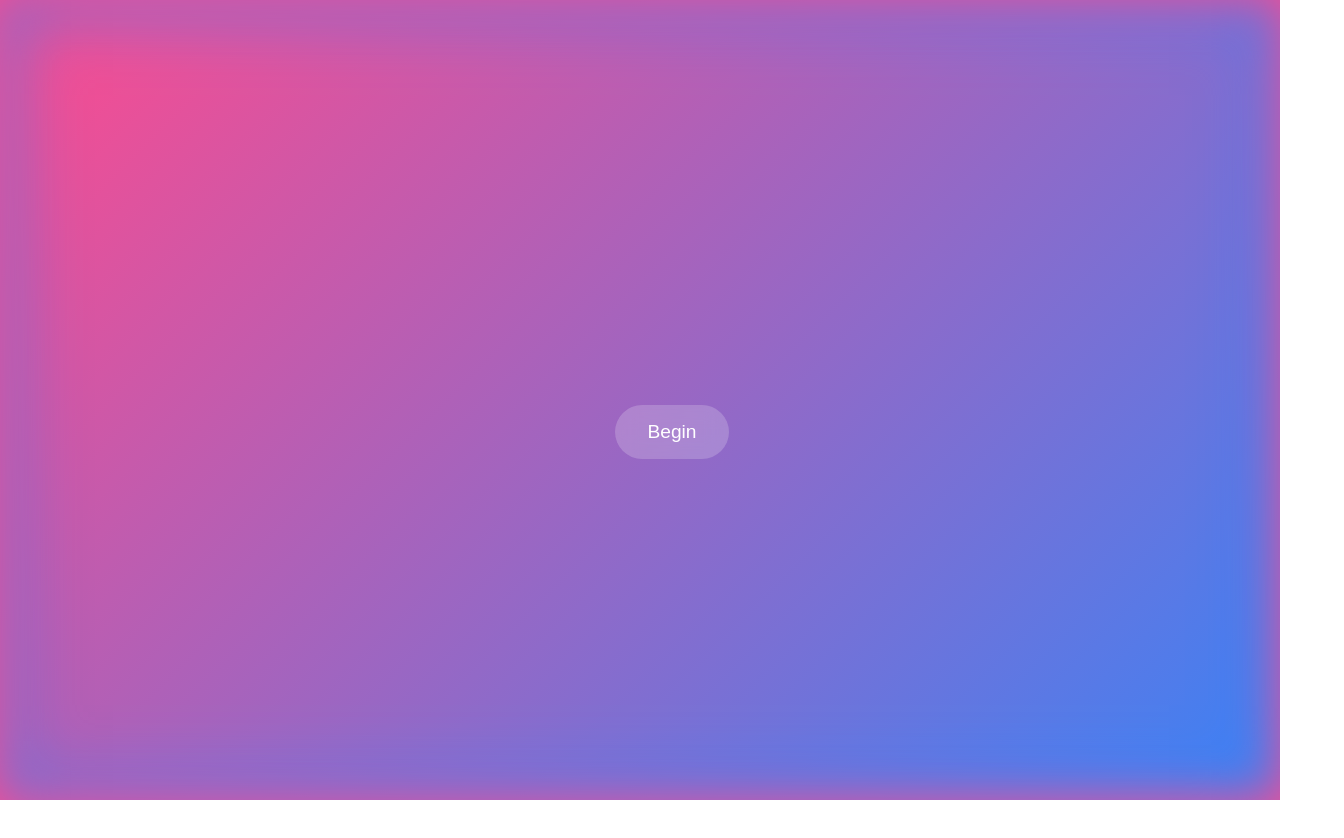
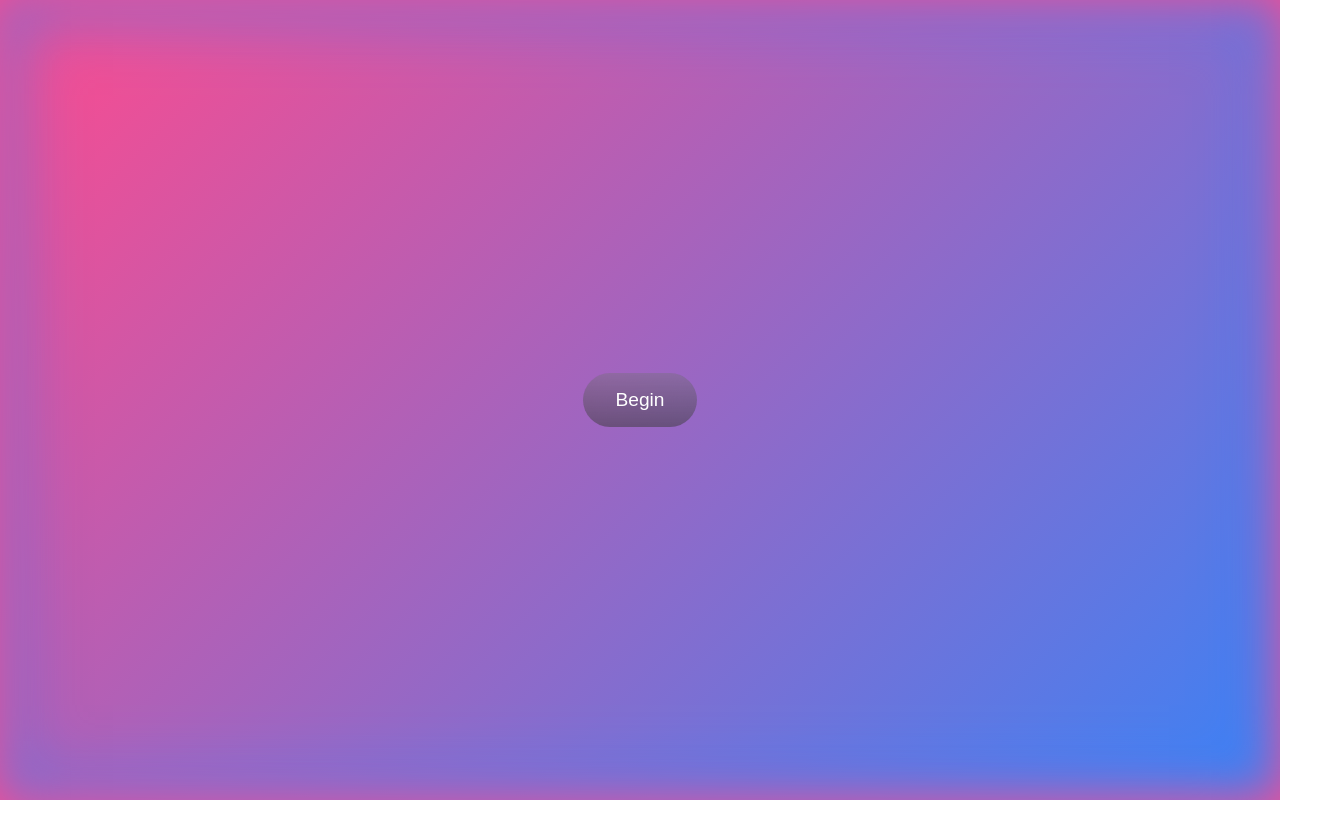
Before and after one commit to manishcodes/tvam-app, a website: page public/index.html in a window 1280 px wide. Shown: the whole page, 1344 px wide, since content can reach past the window. After the commit the page ends 800 px from the top, so only its background shows below. Drawn offline with Linux system fonts and the light colour scheme.

Commit message:
updated styles.css

```diff
--- a/public/css/styles.css
+++ b/public/css/styles.css
@@ -1,6 +1,16 @@
+/* Add box-sizing globally */
+*,
+*::before,
+*::after {
+  box-sizing: border-box;
+}
+
 body, html {
   height: 100vh;
   margin: 0;
+  overflow-x: hidden;  /* Prevent horizontal scroll */
+  /* Optional: allow vertical scroll if needed */
+  /* overflow-y: hidden; */
   background: linear-gradient(135deg, #ff4a8d 0%, #3a82f6 100%);
   /* Add a subtle glowing effect */
   box-shadow: inset 0 0 50px #ff4a8d, inset 0 0 80px #3a82f6;
@@ -34,7 +44,8 @@ body, html {
 button,
 .circle-button {
   padding: 1rem 2rem;
-    background: rgba(255, 255, 255, 0.2);/* semi-transparent white */
+  background: linear-gradient(rgba(0, 0, 0, 0.2), rgba(0, 0, 0, 0.4)), /* black gradient overlay */
+    rgba(255, 255, 255, 0.2); /* glass base */
   backdrop-filter: blur(10px); /* glass blur effect */
   -webkit-backdrop-filter: blur(10px); /* Safari support */
   border: none;
@@ -109,7 +120,8 @@ textarea {
 }
 
 @keyframes pulse {
-    0%, 100% {
+  0%,
+  100% {
     transform: translate(-50%, -50%) scale(1);
     box-shadow: 0 0 60px 30px #ffffff55;
   }
```
Lines whose indentation alone changed are shown as unchanged.
